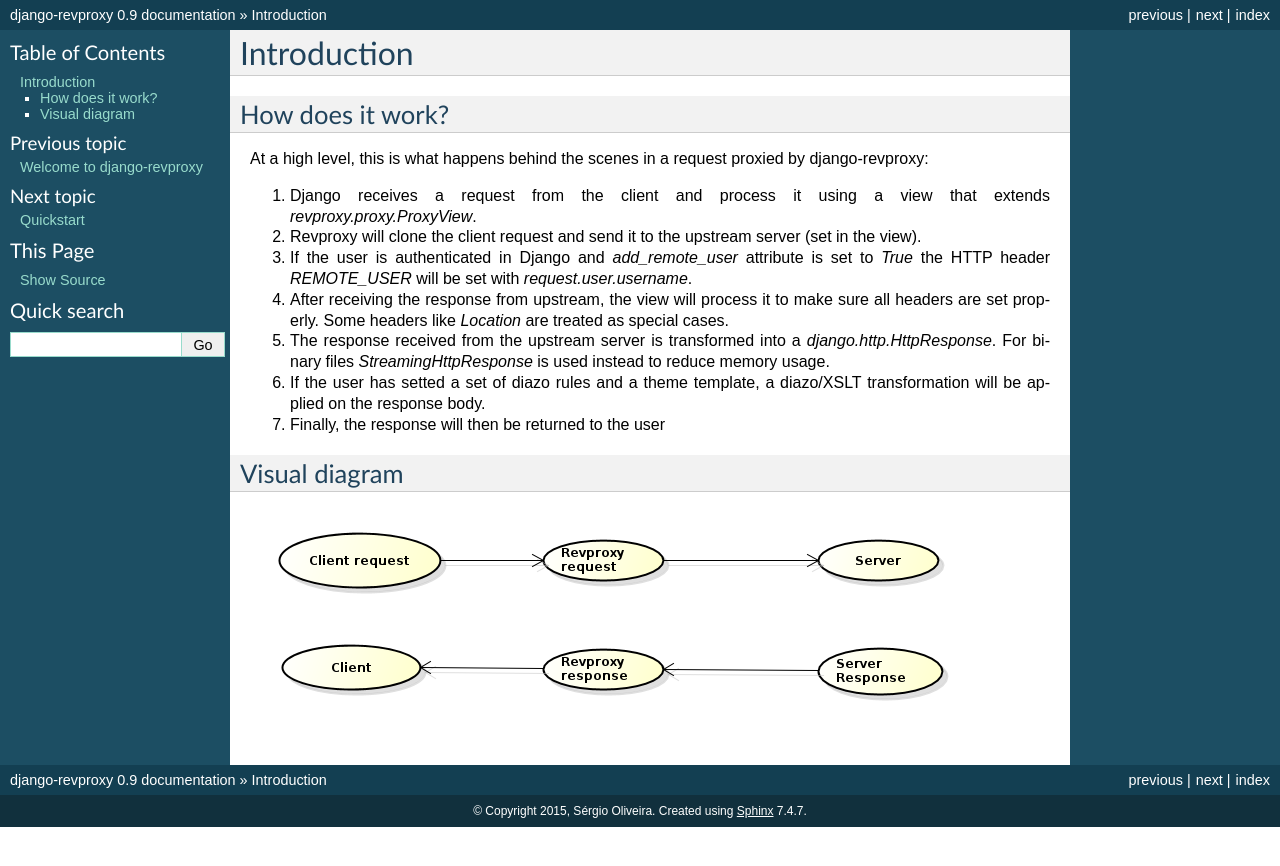
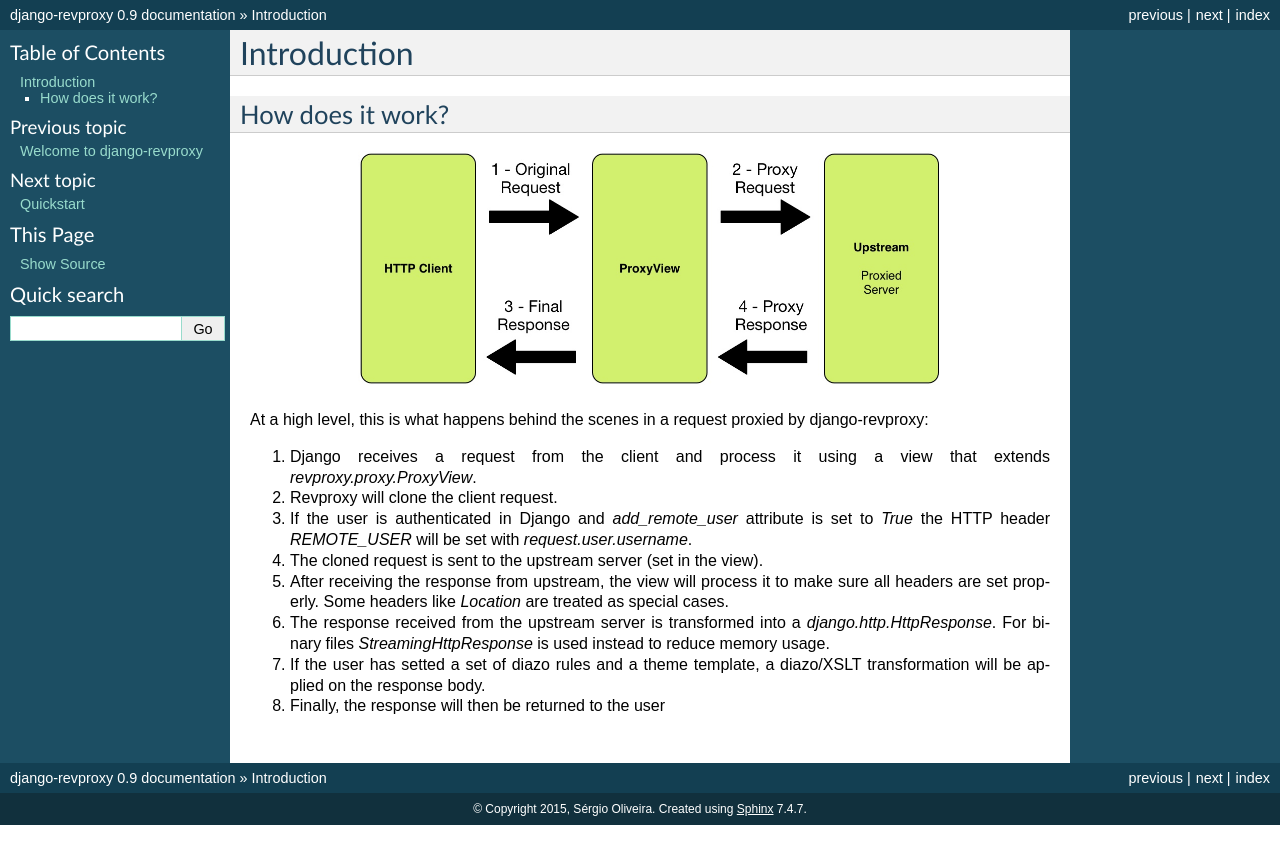
Before and after one commit to jazzband/django-revproxy, a Sphinx documentation site: the page built from docs/introduction.rst, in a window 1280 px wide. Shown: the top 866 px of the page. Built offline with Sphinx 7.4.7, drawn with Linux system fonts in a browser that asks for light colours; formulas are drawn with MathJax 3.

Commit message:
Updated introduction image

```diff
--- a/docs/introduction.rst
+++ b/docs/introduction.rst
@@ -4,13 +4,19 @@
 How does it work?
 -----------------
 
+.. image:: revproxy.jpg
+   :width: 600 px
+   :align: center
+
 At a high level, this is what happens behind the scenes in a request proxied by django-revproxy:
 
 #. Django receives a request from the client and process it using a view that extends `revproxy.proxy.ProxyView`.
 
-#. Revproxy will clone the client request and send it to the upstream server (set in the view).
+#. Revproxy will clone the client request.
 
 #. If the user is authenticated in Django and `add_remote_user` attribute is set to `True` the HTTP header `REMOTE_USER` will be set with `request.user.username`.
+
+#. The cloned request is sent to the upstream server (set in the view).
 
 #. After receiving the response from upstream, the view will process it to make sure all headers are set properly. Some headers like `Location` are treated as special cases.
 
@@ -19,8 +25,3 @@
 #. If the user has setted a set of diazo rules and a theme template, a diazo/XSLT transformation will be applied on the response body.
 
 #. Finally, the response will then be returned to the user
-
-Visual diagram
----------------
-
-.. image:: revproxy.jpg
```
Also changed, not shown: docs/revproxy.jpg.
